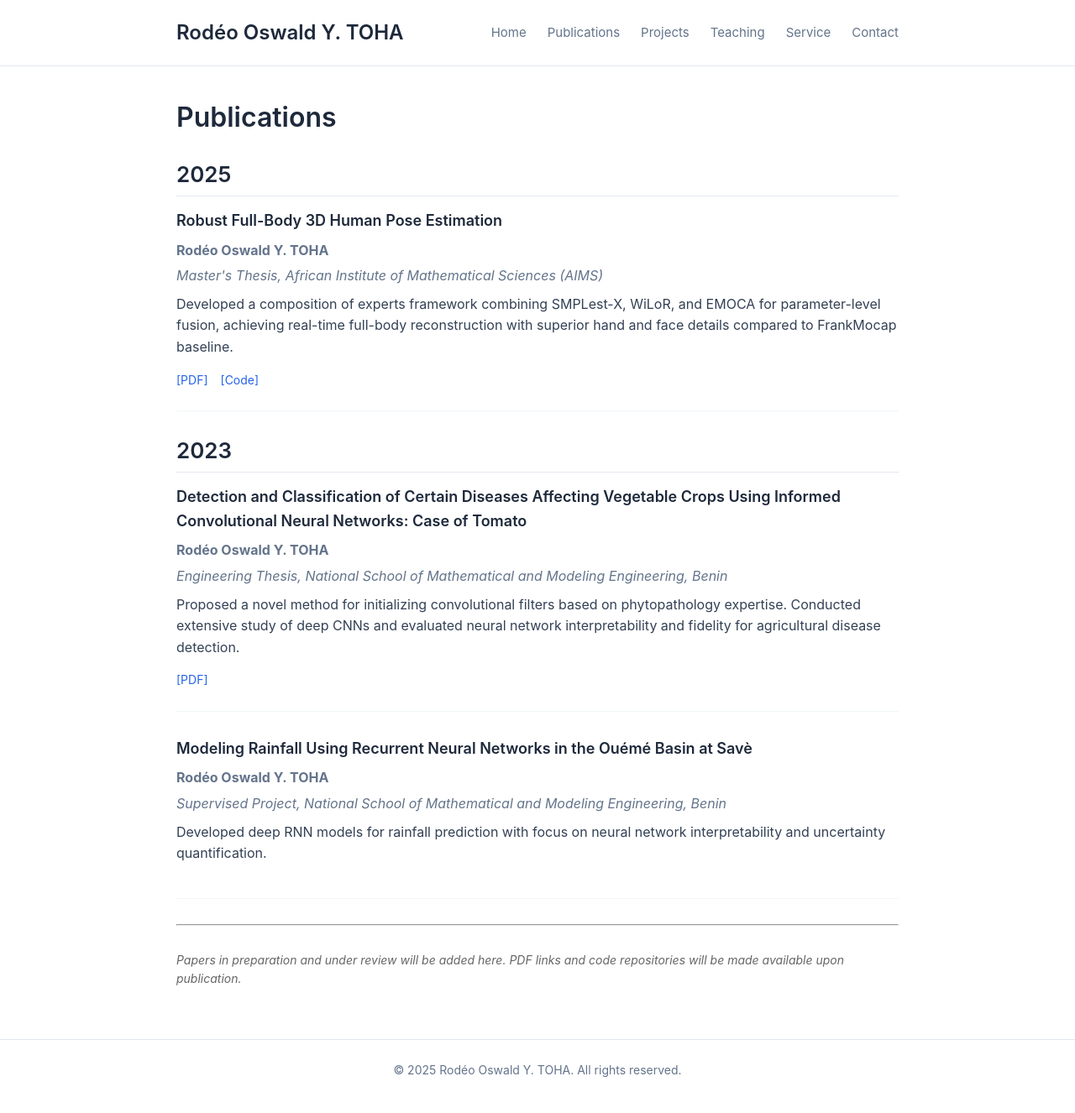
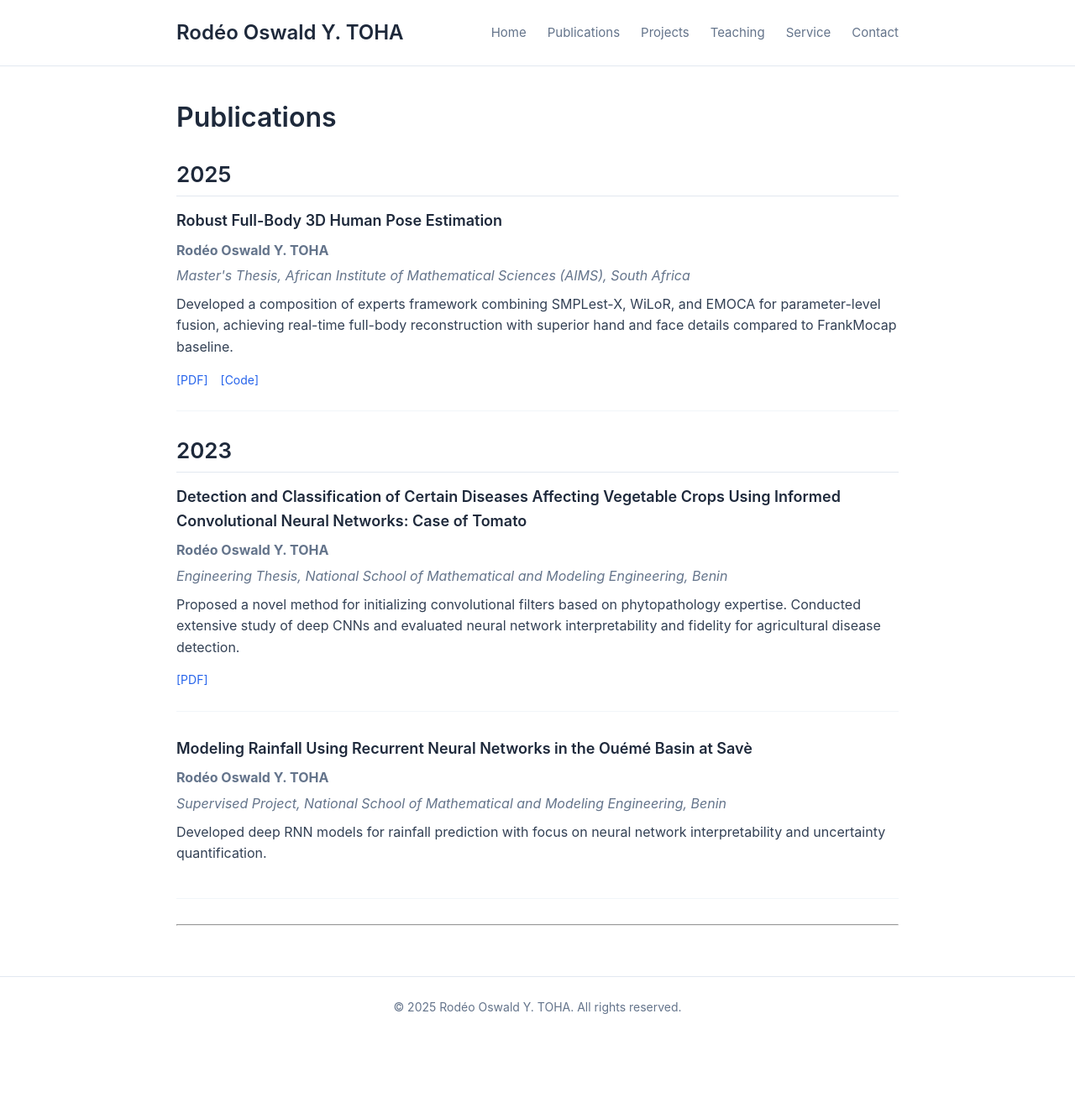
Before and after one commit to Roda10/my-academic-site, a Jekyll site: the page built from publications.md, in a window 1280 px wide. Shown: the whole page at 84% size. Built offline with Jekyll 4.4.1, drawn with Linux system fonts in a browser that asks for light colours; after the commit the page ends 1251 px from its top, so only the background shows below that.

Commit message:
update information

```diff
--- a/publications.md
+++ b/publications.md
@@ -10,7 +10,7 @@ title: Publications
 <div class="publication">
   <div class="pub-title">Robust Full-Body 3D Human Pose Estimation</div>
   <div class="pub-authors"><strong>Rodéo Oswald Y. TOHA</strong></div>
-  <div class="pub-venue">Master's Thesis, African Institute of Mathematical Sciences (AIMS)</div>
+  <div class="pub-venue">Master's Thesis, African Institute of Mathematical Sciences (AIMS), South Africa</div>
   <p>
     Developed a composition of experts framework combining SMPLest-X, WiLoR, and EMOCA for parameter-level fusion, achieving real-time full-body reconstruction with superior hand and face details compared to FrankMocap baseline.
   </p>
@@ -49,7 +49,8 @@ title: Publications
 </div>
 
 ---
-
+<!--
 <p style="margin-top: 30px; color: #666; font-size: 14px;">
   <em>Papers in preparation and under review will be added here. PDF links and code repositories will be made available upon publication.</em>
 </p>
+-->
```
Also changed, not shown: projects.md (+2 -1 lines), service.md (+1 -1 lines), teaching.md (+1 -1 lines).
